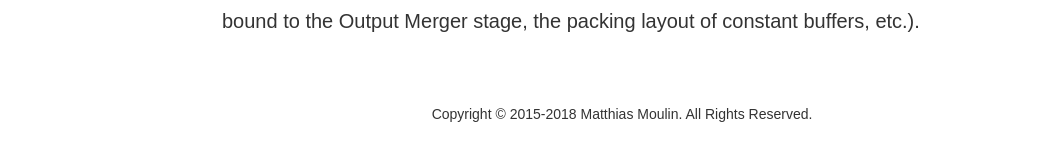
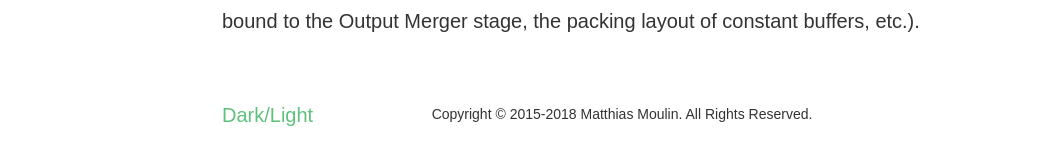
Before and after one commit to matt77hias/Blog, a Jekyll site: the page built from _posts/2017-09-07-reducing-shader-binding-dependencies.md, in a window 1280 px wide. Shown: the part 1813-1958 px from the top of the page, without its empty margins (18-1071 px from the left). Built offline with Jekyll 4.4.1, drawn with Linux system fonts in a browser that asks for light colours; comment, search, counter and statistics services are not loaded.

Commit message:
Update default.html

```diff
--- a/_layouts/default.html
+++ b/_layouts/default.html
@@ -21,9 +21,16 @@
 
 		<script src="{{site.baseurl}}/js/theme.min.js"></script>
 
-		{{ content }}
+		<main>
+    		<article>
+    		{{ content }}
+    		</article>
+    		</main>
 
 		<footer>
+			<div class="links">
+        			<a class="theme" onclick="theme()">Dark/Light</a>
+    			</div>
 			<div class="container">
 				<p class="copyright">Copyright © 2015-2018 Matthias Moulin. All Rights Reserved.</p>
 			</div>
```
